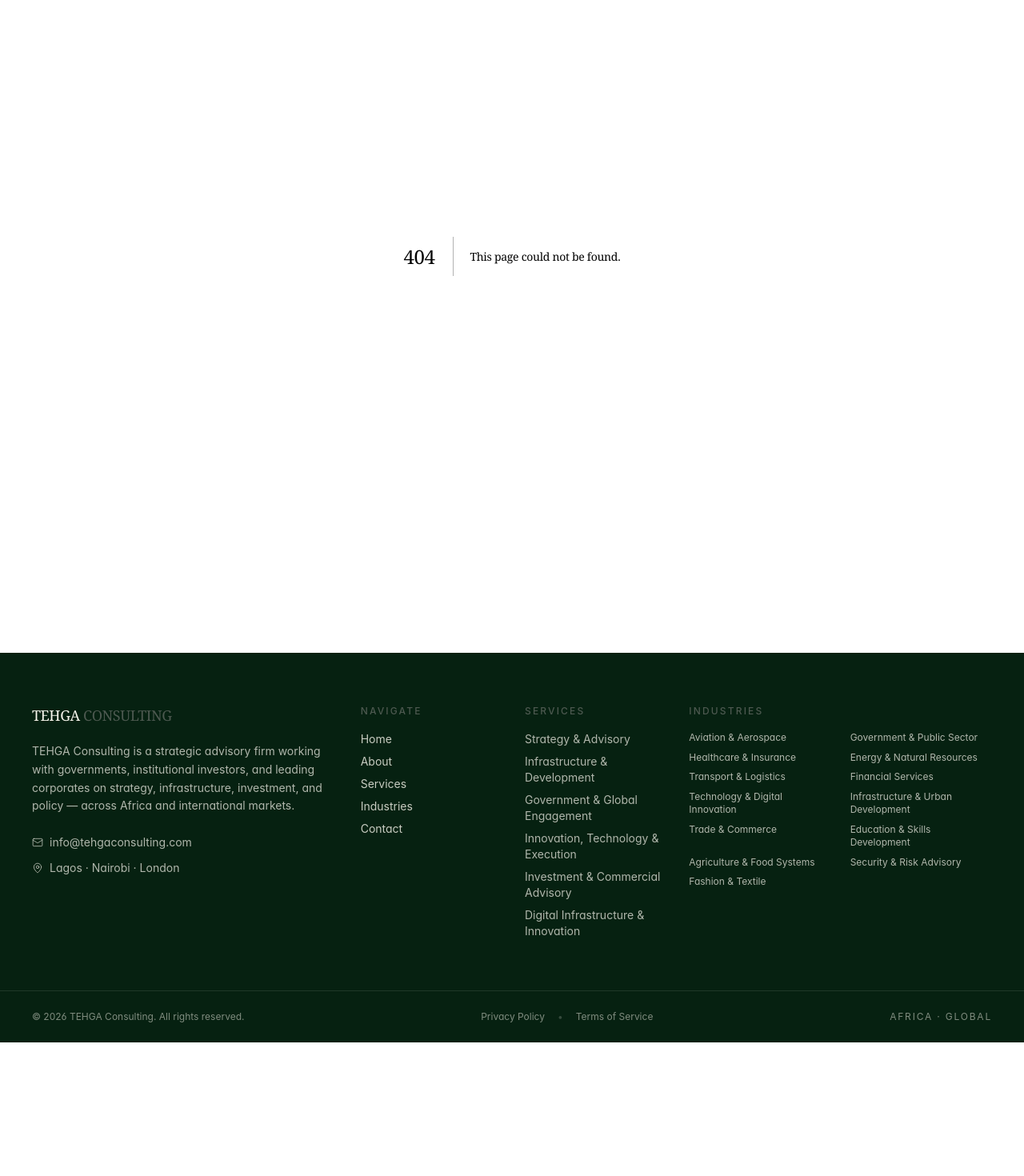
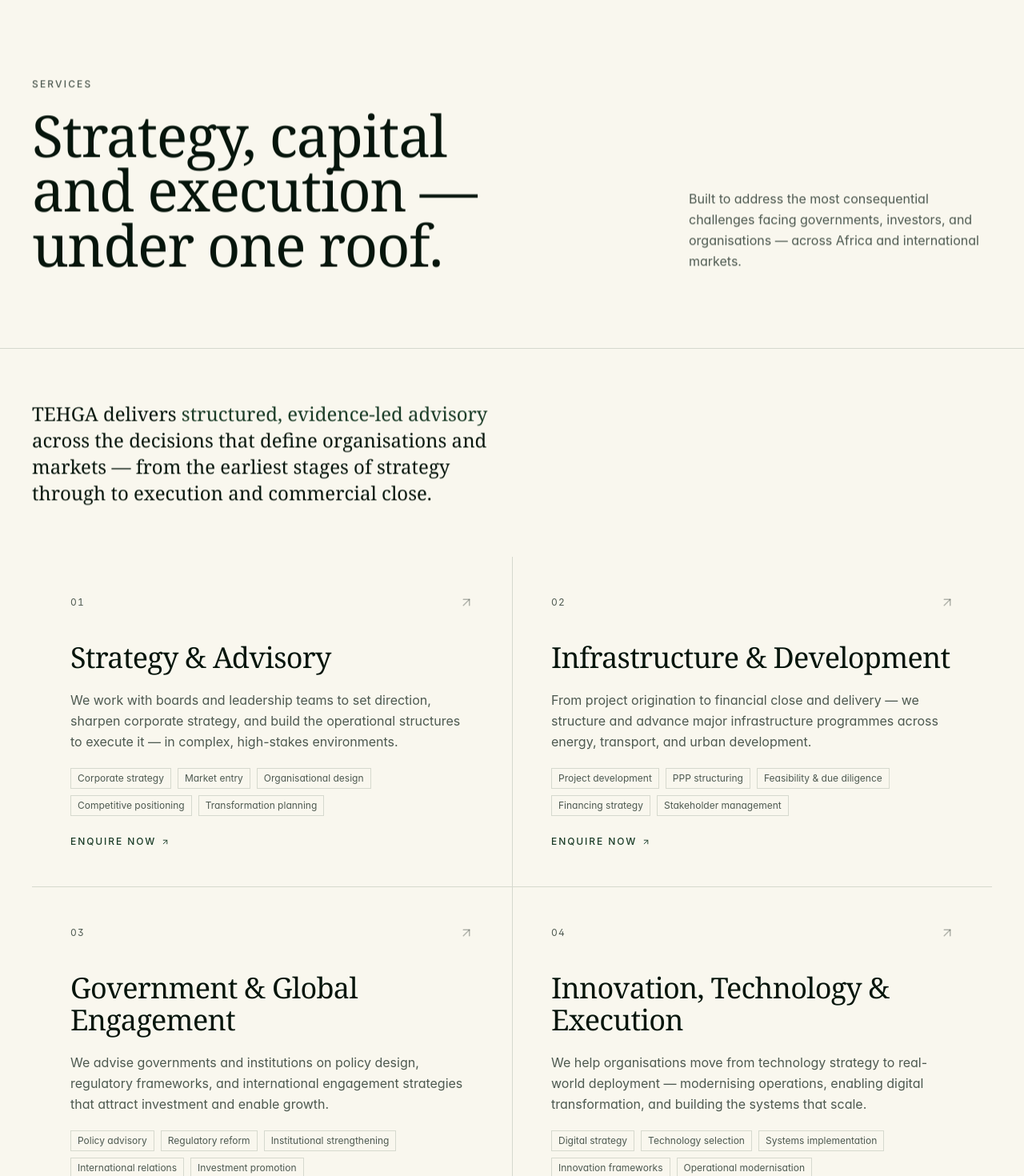
Before and after one commit to kachi-dev-stack/tehga, a Next.js app: page /services in a window 1280 px wide. Before the commit this address had no page. Shown: the part 80-1550 px from the top of the page at 80% size. Before the commit the page ends 1383 px from the top, so only its background shows below. Built offline with nearby package versions, Linux system fonts and the light colour scheme.

Commit message:
Finished the service page

```diff
--- /dev/null
+++ b/app/(pages)/services/page.tsx
@@ -0,0 +1,188 @@
+"use client";
+
+import { useEffect, useRef, Suspense } from "react";
+import { PageHero } from "@/app/components/PageHero";
+import { CtaBanner } from "@/app/components/CtaBanner";
+import { ArrowUpRight } from "lucide-react";
+import Link from "next/link";
+import { useSearchParams } from "next/navigation";
+
+const SERVICES = [
+  {
+    n: "01",
+    id: "strategy-advisory",
+    title: "Strategy & Advisory",
+    body: "We work with boards and leadership teams to set direction, sharpen corporate strategy, and build the operational structures to execute it — in complex, high-stakes environments.",
+    detail:
+      "Corporate strategy · Market entry · Organisational design · Competitive positioning · Transformation planning",
+    cta: { label: "Enquire now", href: "/contact" },
+  },
+  {
+    n: "02",
+    id: "infrastructure-development",
+    title: "Infrastructure & Development",
+    body: "From project origination to financial close and delivery — we structure and advance major infrastructure programmes across energy, transport, and urban development.",
+    detail:
+      "Project development · PPP structuring · Feasibility & due diligence · Financing strategy · Stakeholder management",
+    cta: { label: "Enquire now", href: "/contact" },
+  },
+  {
+    n: "03",
+    id: "government-engagement",
+    title: "Government & Global Engagement",
+    body: "We advise governments and institutions on policy design, regulatory frameworks, and international engagement strategies that attract investment and enable growth.",
+    detail:
+      "Policy advisory · Regulatory reform · Institutional strengthening · International relations · Investment promotion",
+    cta: { label: "Enquire now", href: "/contact" },
+  },
+  {
+    n: "04",
+    id: "innovation-technology",
+    title: "Innovation, Technology & Execution",
+    body: "We help organisations move from technology strategy to real-world deployment — modernising operations, enabling digital transformation, and building the systems that scale.",
+    detail:
+      "Digital strategy · Technology selection · Systems implementation · Innovation frameworks · Operational modernisation",
+    cta: { label: "Enquire now", href: "/contact" },
+  },
+  {
+    n: "05",
+    id: "investment-advisory",
+    title: "Investment & Commercial Advisory",
+    body: "We support investors and corporates through the full transaction lifecycle — from opportunity identification and due diligence to deal structuring, capital raising, and close.",
+    detail:
+      "M&A advisory · Capital raising · Due diligence · Deal structuring · Transaction management",
+    cta: { label: "Enquire now", href: "/contact" },
+  },
+  {
+    n: "06",
+    id: "digital-infrastructure",
+    title: "Digital Infrastructure & Innovation",
+    body: "We design and develop the digital backbone that organisations and economies need to compete — connectivity, smart systems, and the ecosystems that drive sustained innovation.",
+    detail:
+      "Connectivity strategy · Smart systems · Digital ecosystem design · Infrastructure deployment · Innovation enablement",
+    cta: { label: "Enquire now", href: "/contact" },
+  },
+];
+
+function ServiceScroller() {
+  const searchParams = useSearchParams();
+
+  useEffect(() => {
+    const service = searchParams.get("service");
+    if (!service) return;
+
+    setTimeout(() => {
+      const el = document.querySelector(`[data-service="${service}"]`);
+      if (!el) return;
+
+      const header = document.querySelector("header");
+      const headerHeight = header ? header.offsetHeight : 80;
+      const gap = 24;
+
+      const top =
+        el.getBoundingClientRect().top + window.scrollY - headerHeight - gap;
+      window.scrollTo({ top, behavior: "smooth" });
+    }, 500);
+  }, [searchParams]);
+
+  return null;
+}
+export default function ServicesPage() {
+  useEffect(() => {
+    const observer = new IntersectionObserver(
+      (entries) => {
+        entries.forEach((entry) => {
+          if (entry.isIntersecting) entry.target.classList.add("is-visible");
+        });
+      },
+      { threshold: 0.1 },
+    );
+    document.querySelectorAll(".reveal").forEach((el) => observer.observe(el));
+    return () => observer.disconnect();
+  }, []);
+
+  return (
+    <>
+      {/* Scroll to service on mount if query param present */}
+      <Suspense fallback={null}>
+        <ServiceScroller />
+      </Suspense>
+
+      <PageHero
+        eyebrow="Services"
+        title="Strategy, capital and execution — under one roof."
+        subtitle="Built to address the most consequential challenges facing governments, investors, and organisations — across Africa and international markets."
+      />
+
+      <section className="container-tight py-12 md:py-16">
+        <p className="reveal max-w-3xl text-xl md:text-2xl font-display leading-snug text-balance">
+          TEHGA delivers{" "}
+          <em className="text-primary not-italic">
+            structured, evidence-led advisory
+          </em>{" "}
+          across the decisions that define organisations and markets — from the
+          earliest stages of strategy through to execution and commercial close.
+        </p>
+      </section>
+
+      <section className="container-tight pb-12">
+        <div className="grid md:grid-cols-2 gap-px bg-border rounded-sm overflow-hidden">
+          {SERVICES.map((s) => (
+            <article
+              key={s.n}
+              data-service={s.id}
+              className="reveal bg-background p-10 md:p-12 group hover:bg-secondary transition-colors min-h-[280px] flex flex-col"
+            >
+              {/* Number + arrow */}
+              <div className="flex items-center justify-between">
+                <p className="text-xs tabular-nums text-muted-foreground tracking-widest">
+                  {s.n}
+                </p>
+                <ArrowUpRight
+                  size={18}
+                  className="text-foreground/30 group-hover:text-primary group-hover:-translate-y-0.5 group-hover:translate-x-0.5 transition-all"
+                />
+              </div>
+
+              {/* Title */}
+              <h3 className="mt-10 text-3xl md:text-4xl">{s.title}</h3>
+
+              {/* Body */}
+              <p className="mt-5 text-base text-muted-foreground leading-relaxed flex-1">
+                {s.body}
+              </p>
+
+              {/* Detail tags */}
+              <div className="mt-5 flex flex-wrap gap-2">
+                {s.detail.split(" · ").map((tag) => (
+                  <span
+                    key={tag}
+                    className="text-xs text-muted-foreground border border-border rounded-sm px-2 py-1"
+                  >
+                    {tag}
+                  </span>
+                ))}
+              </div>
+
+              {/* CTA */}
+              <Link
+                href={s.cta.href}
+                className="mt-6 inline-flex items-center gap-1.5 text-xs font-medium uppercase tracking-[0.16em] text-primary hover:opacity-70 transition-opacity"
+              >
+                {s.cta.label}
+                <ArrowUpRight size={11} />
+              </Link>
+            </article>
+          ))}
+        </div>
+      </section>
+
+      <CtaBanner
+        eyebrow="Work with us"
+        title="Tell us what you are working on."
+        body="Whether you are at the beginning of a strategic question or deep into a complex situation — we are ready to engage. Share the challenge and we will respond promptly."
+        primary={{ to: "/contact", label: "Brief our team" }}
+      />
+    </>
+  );
+}
--- a/app/page.tsx
+++ b/app/page.tsx
@@ -35,34 +35,41 @@
     body: "We measure our value by what gets built, closed, or changed — not by the quality of the deck. Every mandate is scoped around a result, not a process.",
   },
 ];
+
 const SERVICES = [
   {
     n: "01",
+    id: "strategy-advisory",
     title: "Strategy & Advisory",
     body: "We work with boards and leadership teams to set direction, sharpen corporate strategy, and build the operational structures to execute it — in complex, high-stakes environments.",
   },
   {
     n: "02",
+    id: "infrastructure-development",
     title: "Infrastructure & Development",
     body: "From project origination to financial close and delivery — we structure and advance major infrastructure programmes across energy, transport, and urban development.",
   },
   {
     n: "03",
+    id: "government-engagement",
     title: "Government & Global Engagement",
     body: "We advise governments and institutions on policy design, regulatory frameworks, and international engagement strategies that attract investment and enable growth.",
   },
   {
     n: "04",
+    id: "innovation-technology",
     title: "Innovation, Technology & Execution",
     body: "We help organisations move from technology strategy to real-world deployment — modernising operations, enabling digital transformation, and building the systems that scale.",
   },
   {
     n: "05",
+    id: "investment-advisory",
     title: "Investment & Commercial Advisory",
     body: "We support investors and corporates through the full transaction lifecycle — from opportunity identification and due diligence to deal structuring, capital raising, and close.",
   },
   {
     n: "06",
+    id: "digital-infrastructure",
     title: "Digital Infrastructure & Innovation",
     body: "We design and develop the digital backbone that organisations and economies need to compete — connectivity, smart systems, and the ecosystems that drive sustained innovation.",
   },
@@ -86,27 +93,21 @@
 
 export default function HomePage() {
   const router = useRouter();
+  const [activeIndex, setActiveIndex] = useState(0);
+  const scrollRef = useRef<HTMLDivElement>(null);
 
   useEffect(() => {
     const observer = new IntersectionObserver(
       (entries) => {
         entries.forEach((entry) => {
-          if (entry.isIntersecting) {
-            entry.target.classList.add("is-visible");
-          }
+          if (entry.isIntersecting) entry.target.classList.add("is-visible");
         });
       },
       { threshold: 0.1 },
     );
-
-    const revealElements = document.querySelectorAll(".reveal");
-    revealElements.forEach((el) => observer.observe(el));
-
+    document.querySelectorAll(".reveal").forEach((el) => observer.observe(el));
     return () => observer.disconnect();
   }, []);
-
-  const [activeIndex, setActiveIndex] = useState(0);
-  const scrollRef = useRef<HTMLDivElement>(null);
 
   useEffect(() => {
     const el = scrollRef.current;
@@ -166,7 +167,6 @@
             </div>
           </div>
         </div>
-
         <div
           aria-hidden
           className="absolute inset-x-0 bottom-0 h-px bg-gradient-to-r from-transparent via-border to-transparent"
@@ -222,7 +222,7 @@
           </Link>
         </div>
 
-        {/* ── Mobile: horizontal carousel ── */}
+        {/* Mobile: horizontal carousel */}
         <div className="md:hidden mt-14">
           <div
             ref={scrollRef}
@@ -234,9 +234,10 @@
                 key={s.title}
                 className="shrink-0 snap-start w-screen px-4 box-border"
               >
-                <article
-                  onClick={() => router.push("/services")}
-                  className="bg-background border border-border rounded-sm p-8 flex flex-col min-h-[240px] cursor-pointer"
+                <Link
+                  key={s.title}
+                  href={`/services?service=${s.id}`}
+                  className="reveal bg-background p-8 lg:p-10 group hover:bg-secondary transition-colors min-h-[240px] flex flex-col cursor-pointer"
                 >
                   <p className="text-xs tabular-nums text-muted-foreground">
                     {(idx + 1).toString().padStart(2, "0")}
@@ -245,8 +246,10 @@
                   <p className="mt-3 text-sm text-muted-foreground leading-relaxed flex-1">
                     {s.body}
                   </p>
-                  <ArrowUpRight size={18} className="mt-6 text-foreground/40" />
-                </article>
+                  <span className="mt-6 inline-flex items-center gap-1.5 text-xs font-medium uppercase tracking-[0.16em] text-primary group-hover:opacity-70 transition-opacity">
+                    Learn more <ArrowUpRight size={11} />
+                  </span>
+                </Link>
               </div>
             ))}
           </div>
@@ -267,23 +270,19 @@
               {SERVICES.map((_, i) => (
                 <span
                   key={i}
-                  className={`block rounded-full transition-all ${
-                    activeIndex === i
-                      ? "bg-foreground w-5 h-2"
-                      : "bg-border w-2 h-2"
-                  }`}
+                  className={`block rounded-full transition-all ${activeIndex === i ? "bg-foreground w-5 h-2" : "bg-border w-2 h-2"}`}
                 />
               ))}
             </div>
           </div>
         </div>
 
-        {/* ── Tablet & Desktop: original grid ── */}
+        {/* Tablet & Desktop: grid */}
         <div className="hidden md:grid md:grid-cols-2 lg:grid-cols-3 gap-px bg-border rounded-sm overflow-hidden mt-14">
           {SERVICES.map((s, idx) => (
-            <article
+            <Link
               key={s.title}
-              onClick={() => router.push("/services")}
+              href={`/services?service=${s.id}`}
               className="reveal bg-background p-8 lg:p-10 group hover:bg-secondary transition-colors min-h-[240px] flex flex-col cursor-pointer"
             >
               <p className="text-xs tabular-nums text-muted-foreground">
@@ -293,11 +292,10 @@
               <p className="mt-3 text-sm text-muted-foreground leading-relaxed flex-1">
                 {s.body}
               </p>
-              <ArrowUpRight
-                size={18}
-                className="mt-6 text-foreground/40 group-hover:text-primary transition-colors"
-              />
-            </article>
+              <span className="mt-6 inline-flex items-center gap-1.5 text-xs font-medium uppercase tracking-[0.16em] text-primary group-hover:opacity-70 transition-opacity">
+                Learn more <ArrowUpRight size={11} />
+              </span>
+            </Link>
           ))}
         </div>
       </section>
@@ -317,7 +315,6 @@
               for mandates where the stakes are too high for generalist advice.
             </p>
           </div>
-
           <div className="mt-16 grid sm:grid-cols-2 lg:grid-cols-4 gap-px bg-border rounded-sm overflow-hidden">
             {WHY.map(({ icon: Icon, title, body }, i) => (
               <div
```
